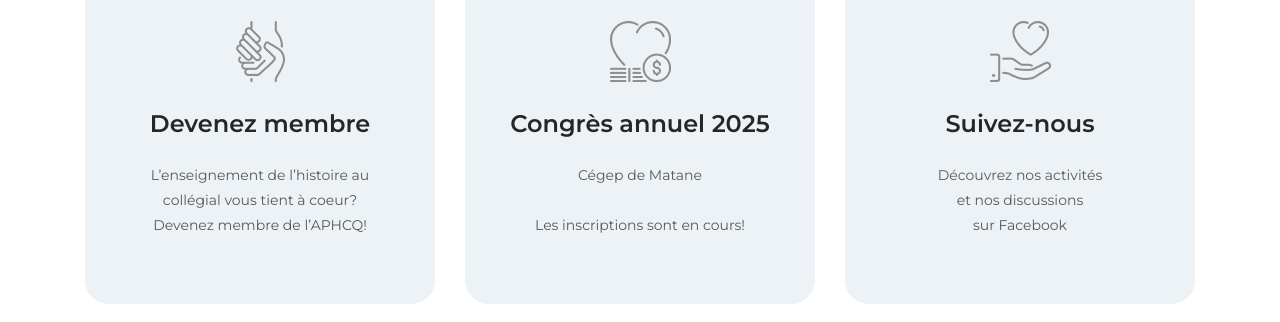
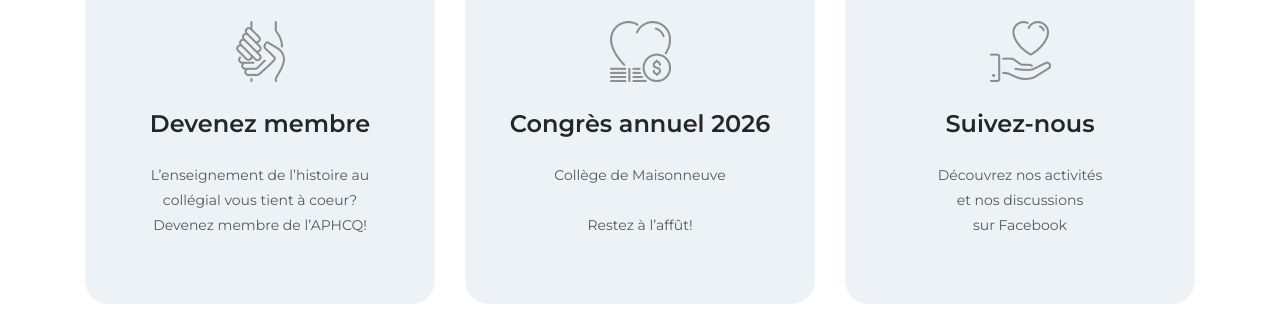
Before and after one commit to aphcq-association/site-web, a Jekyll site: the page built from docs/index.html, in a window 1280 px wide. Shown: the part 1026-1348 px from the top of the page. Built offline with Jekyll 4.4.1, drawn with Linux system fonts in a browser that asks for light colours.

Commit message:
Update Sections oranges “sections_oranges”

```diff
--- a/docs/_data/sections_oranges.yml
+++ b/docs/_data/sections_oranges.yml
@@ -8,10 +8,10 @@
     href: /adherez.html
     nouvel_onglet: false
   - icone: charity
-    titre: Congrès annuel 2025
-    texte: Cégep de Matane
+    titre: Congrès annuel 2026
+    texte: Collège de Maisonneuve
     texte2: ""
-    texte3: Les inscriptions sont en cours!
+    texte3: Restez à l'affût!
     texte4: ""
     href: /congres.html
     nouvel_onglet: false
```
